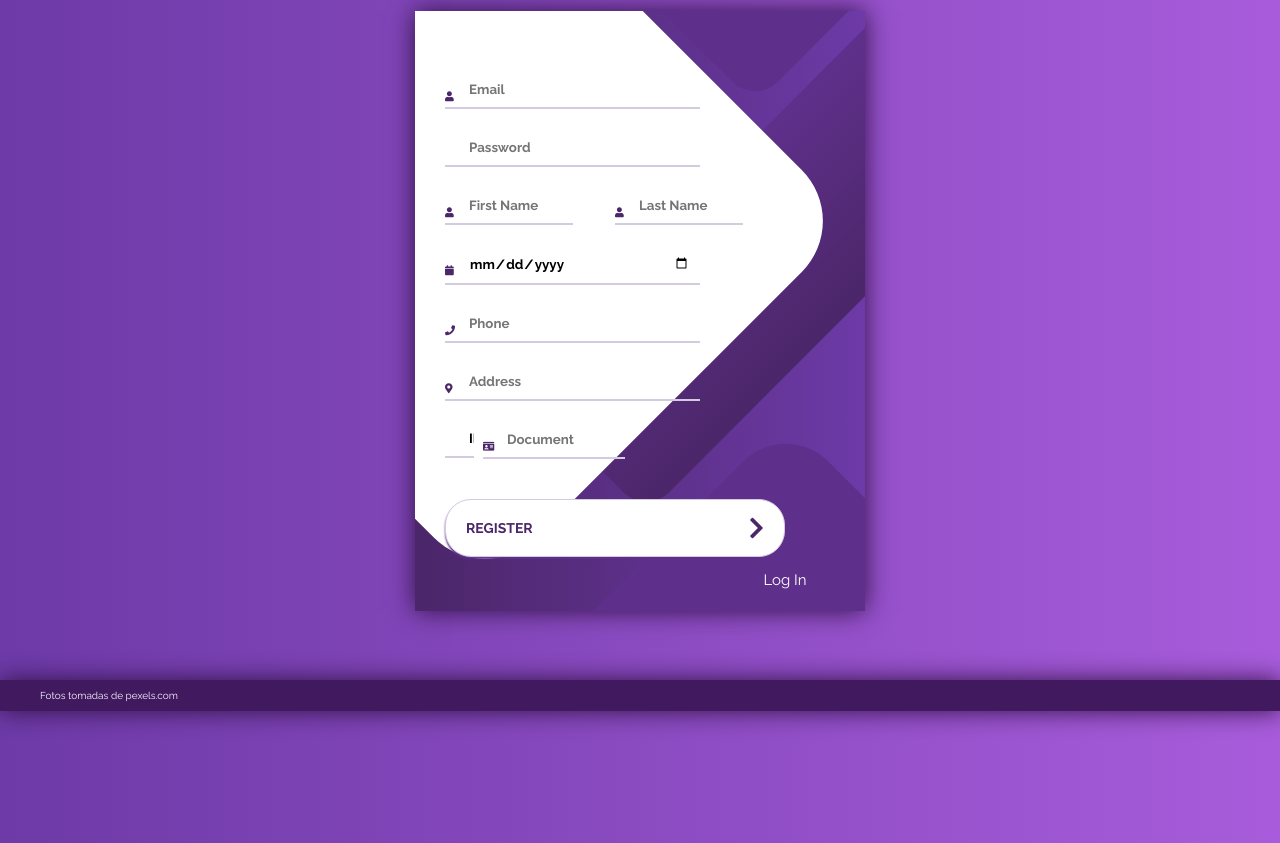
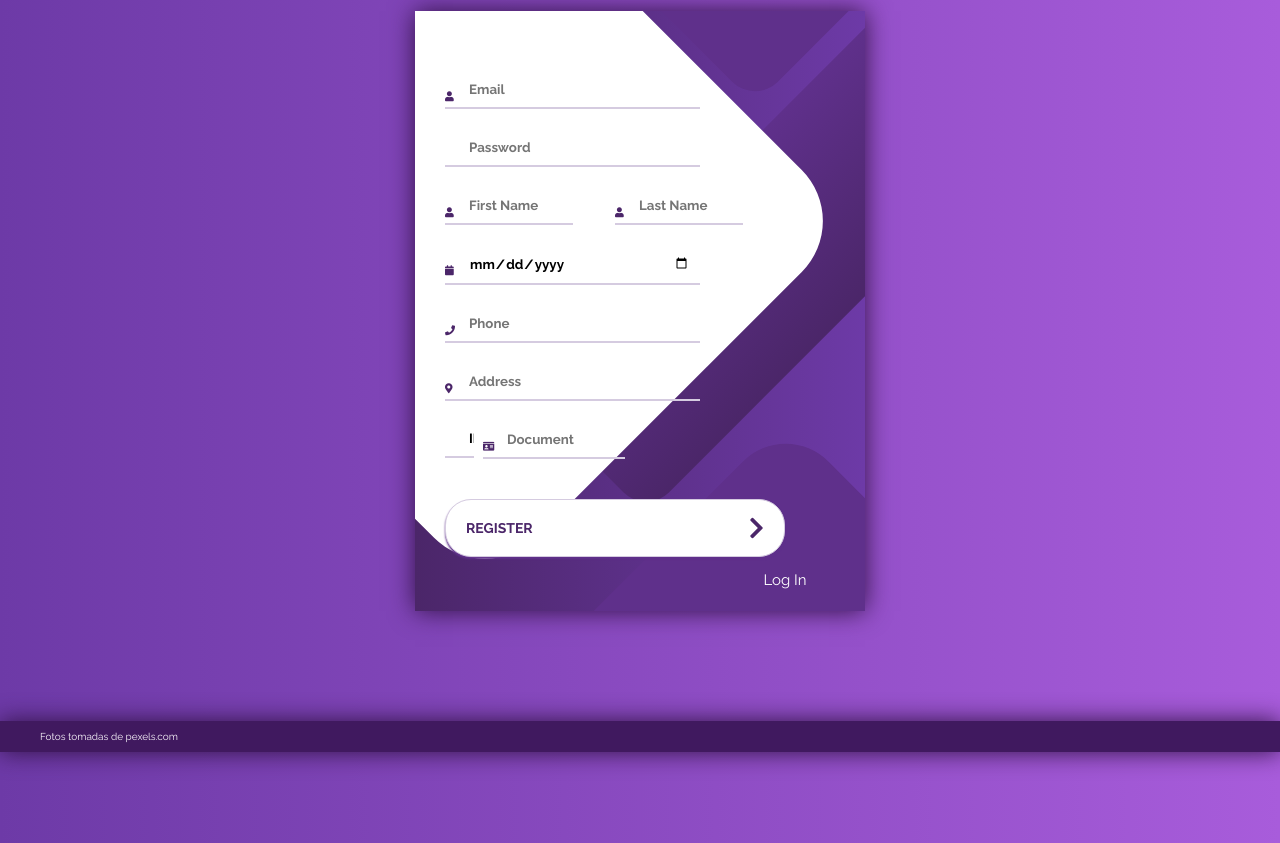
Before and after one commit to LooihV/pet-adoption-house, a Django app: page /index/register in a window 1280 px wide. Shown: the part 89-932 px from the top of the page. Run offline with Django 4.2, Linux system fonts and the light colour scheme; data that the repository does not hold is empty.

Commit message:
Minor adjustments x2

```diff
--- a/PetAdoptionHouse/index/static/index/static/styles.css
+++ b/PetAdoptionHouse/index/static/index/static/styles.css
@@ -81,18 +81,15 @@
   background-color: var(--color-gray-800);
   color: var(--color-gray-100);
   padding: 1rem;
-     margin-top: 1rem;
-     left: 0;
-     width: 100%;
-     z-index: 100;
-     position: fixed;
-     bottom: 0;
+  margin-top: 1rem; /* Agrega un margen superior para separar el contenido del pie de página */
   box-shadow: 0px 0px 24px var(--color-shadows);
 }
+
 .footer__wrapper {
   max-width: 1200px;
   margin: 0 auto;
 }
+
  body {
      background: linear-gradient(90deg, var(--color-blug), var(--color-greenc));
 }
@@ -337,7 +334,6 @@
     border-radius: 8px;
     max-width: 300px;
     overflow: hidden;
-    margin-bottom: 2rem;
   }
 
   .pet_card--photo {
```
Lines whose indentation alone changed are shown as unchanged.
